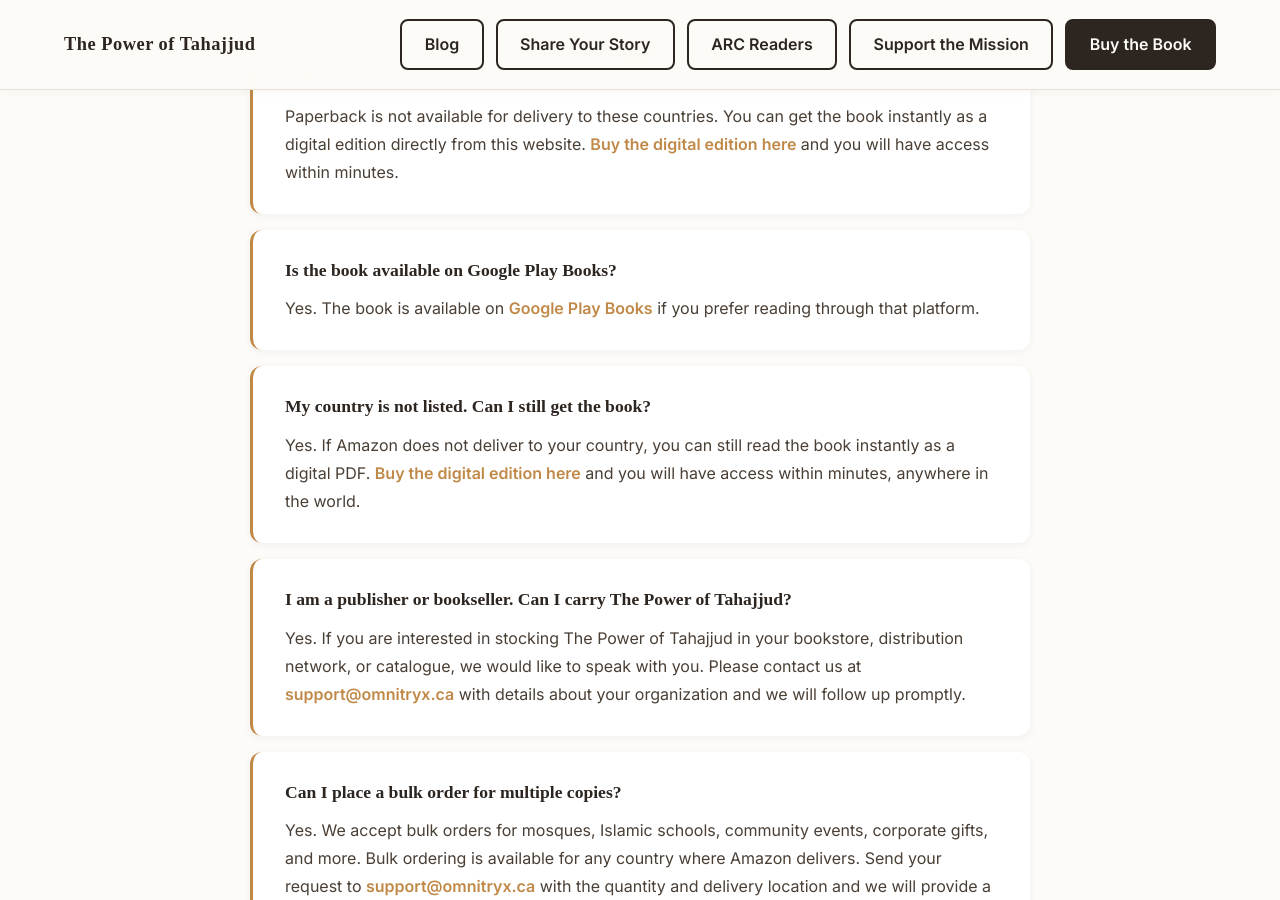
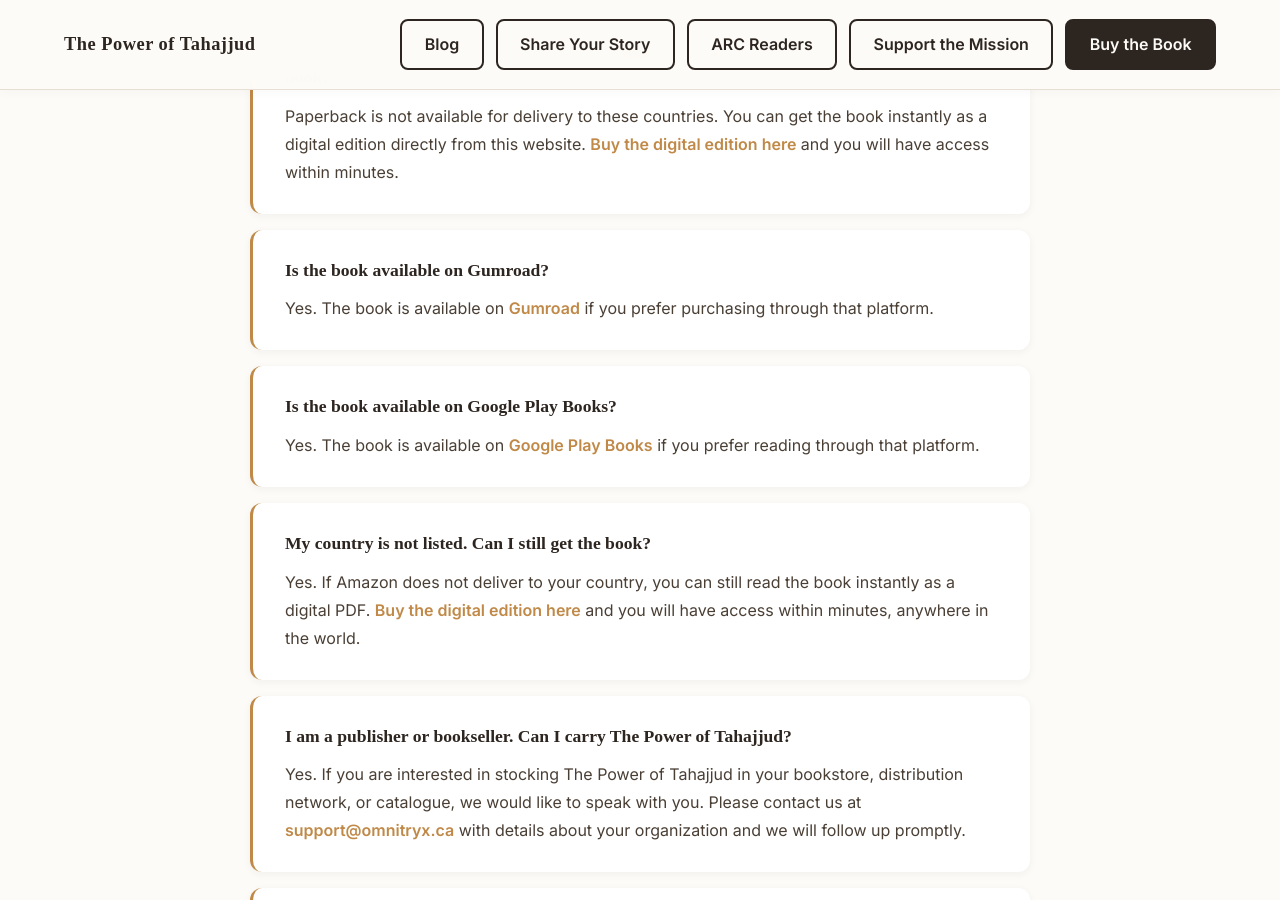
Before and after one commit to Omnitryx-Inc/tahajjud-fe-main, a Jekyll site: the page built from pages/get-the-book.html, in a window 1280 px wide and 900 px high, scrolled down 1958 px. Built offline with Jekyll 4.4.1, drawn with Linux system fonts in a browser that asks for light colours; some web fonts are replaced.

Commit message:
adjustments

```diff
--- a/pages/get-the-book.html
+++ b/pages/get-the-book.html
@@ -472,6 +472,11 @@ permalink: /get-the-book/
     </div>
 
     <div class="faq-item">
+      <p class="faq-q">Is the book available on Gumroad?</p>
+      <p class="faq-a">Yes. The book is available on <a href="https://omnitryx.gumroad.com/l/poweroftahajjud" target="_blank" rel="noopener" onclick="gtag('event', 'click_buy_gumroad', { button_location: 'buy_page_faq' });">Gumroad</a> if you prefer purchasing through that platform.</p>
+    </div>
+
+    <div class="faq-item">
       <p class="faq-q">Is the book available on Google Play Books?</p>
       <p class="faq-a">Yes. The book is available on <a href="{{ site.google_play_url }}" target="_blank" rel="noopener" onclick="gtag('event', 'click_buy_google_play', { button_location: 'buy_page_faq' });">Google Play Books</a> if you prefer reading through that platform.</p>
     </div>
```
